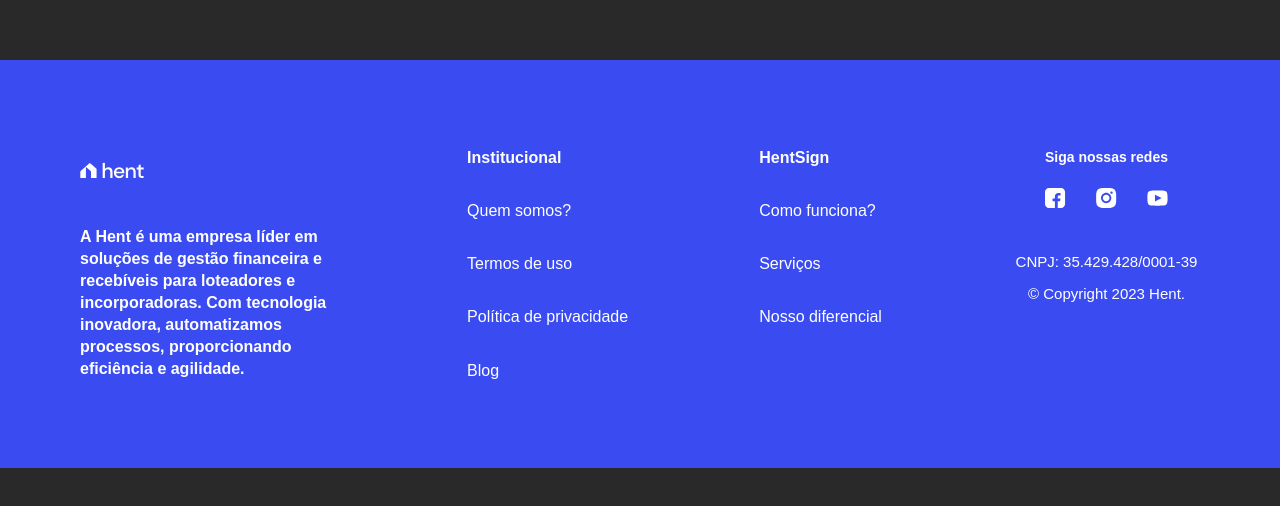
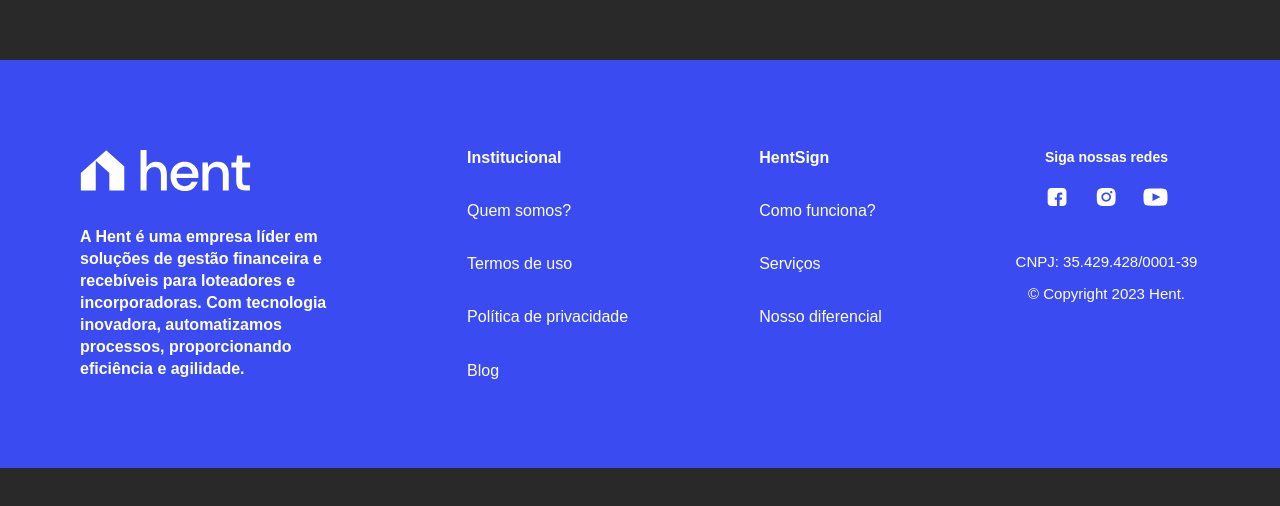
Before and after one commit to citi-onboarding/PTA-Hent, a Next.js app in the folder client/: page / in a window 1280 px wide. Shown: the part 136-642 px from the top of the page. Built offline with nearby package versions, Linux system fonts and the light colour scheme.

Commit message:
tudo feito

```diff
--- a/client/src/pages/Footer/index.tsx
+++ b/client/src/pages/Footer/index.tsx
@@ -32,9 +32,9 @@
                 <Media>
                     <h4>Siga nossas redes</h4>
                     <BoxMedias>
-                        <Social type="button"><img src={Facebook.src} alt="Facebook"></img></Social>
-                        <Social type="button"><img src={Instagram.src} alt="Instagram"></img></Social>
-                        <Social type="button"><img src={Youtube.src} alt="Youtube"></img></Social>
+                        <Social target="_blank"><img src={Facebook.src} alt="Facebook"></img></Social>
+                        <Social target="_blank"><img src={Instagram.src} alt="Instagram"></img></Social>
+                        <Social target="_blank"><img src={Youtube.src} alt="Youtube"></img></Social>
                     </BoxMedias>
                     <HentInfo>
                         <p>CNPJ: 35.429.428/0001-39 © Copyright 2023 Hent.</p>
--- a/client/src/pages/Footer/style.ts
+++ b/client/src/pages/Footer/style.ts
@@ -15,7 +15,7 @@
     display: flex;
     justify-content: space-between;
     flex-wrap: wrap;
-
+    /* background-color: red; */
     width: 1120px;
     height: 231px;
 `;
@@ -34,15 +34,21 @@
 `;
 
 export const HentLogo = styled.img`
-    width: 171px;
-    height: 43px;
+    /* width: 171px;
+    height: 43px; */
     margin-bottom: 34px;
+    /* background-color: yellow; */
 `;
 
 export const TextAndLogo = styled.div`
     display: flex;
-    height: 100%;
+    /* height: 100%; */
     flex-flow: column wrap;
+
+    img {
+        width: 171px;
+        height: 43px;
+    }
 `;
 
 // Topico institucional
@@ -53,6 +59,7 @@
     height: 100%;
 
     a {
+        width: max-content;
         font-size: 16px;
         font-weight: 400;
         color: white;
@@ -75,7 +82,8 @@
     height: 100%;
 
     a {
-        display: inline-block;
+        // display: inline-block;
+        width: max-content;
         font-size: 16px;
         font-weight: 400;
         color: white;
@@ -125,11 +133,13 @@
     padding-bottom: 34px;
 `;
 
-export const Social = styled.button`
-    height: 20px;
-    width: 21px;
+export const Social = styled.a`
+    width: 25px;
+    height: 18.75px;
+    flex-shrink: 0;
     background-color: rgba(0,0,0,0);
     border: none;
+    cursor: pointer;
     img {
         width: 100%;
         height: 100%;
```
